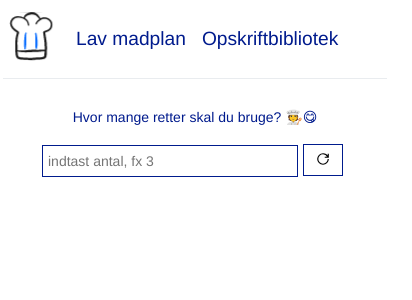
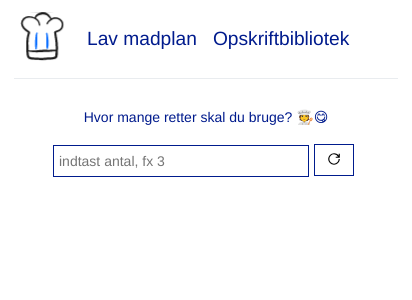
Before and after one commit to mathildegeh/madplan, a React (Create React App) app: page / in a window 390 px wide. Shown: the top 300 px of the page, 412 px wide, since content can reach past the window. Built offline with nearby package versions, Linux system fonts and the light colour scheme.

Commit message:
padding on small screens

```diff
--- a/src/App.css
+++ b/src/App.css
@@ -150,6 +150,8 @@ input:hover, select:hover {
     margin-right: auto;
     width: 384px;
     font-size: 14px;
+    padding-left: 1em;
+    padding-right: 1em;
   }
 
   .searchFilterContainer {
```
Also changed, not shown: 12 other files (tests, documents, lock files or other folders).
